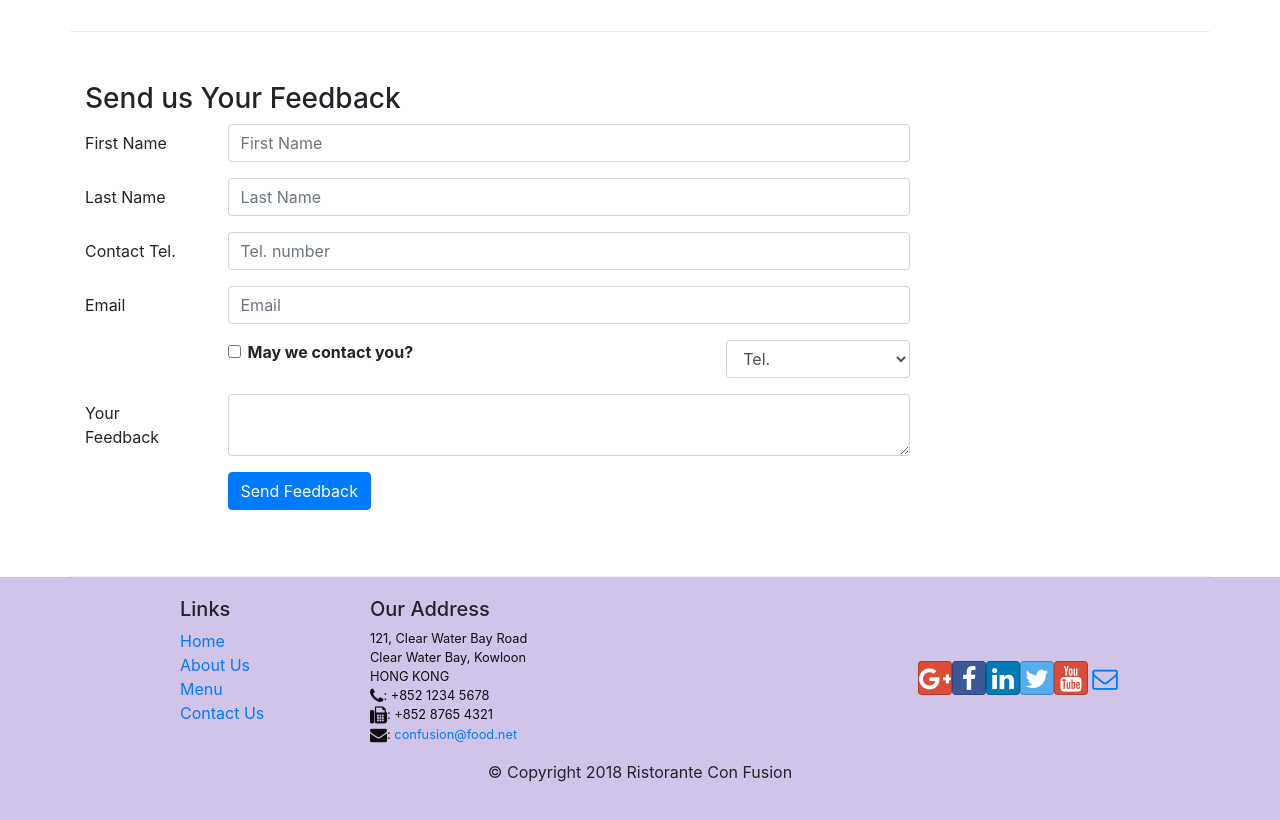
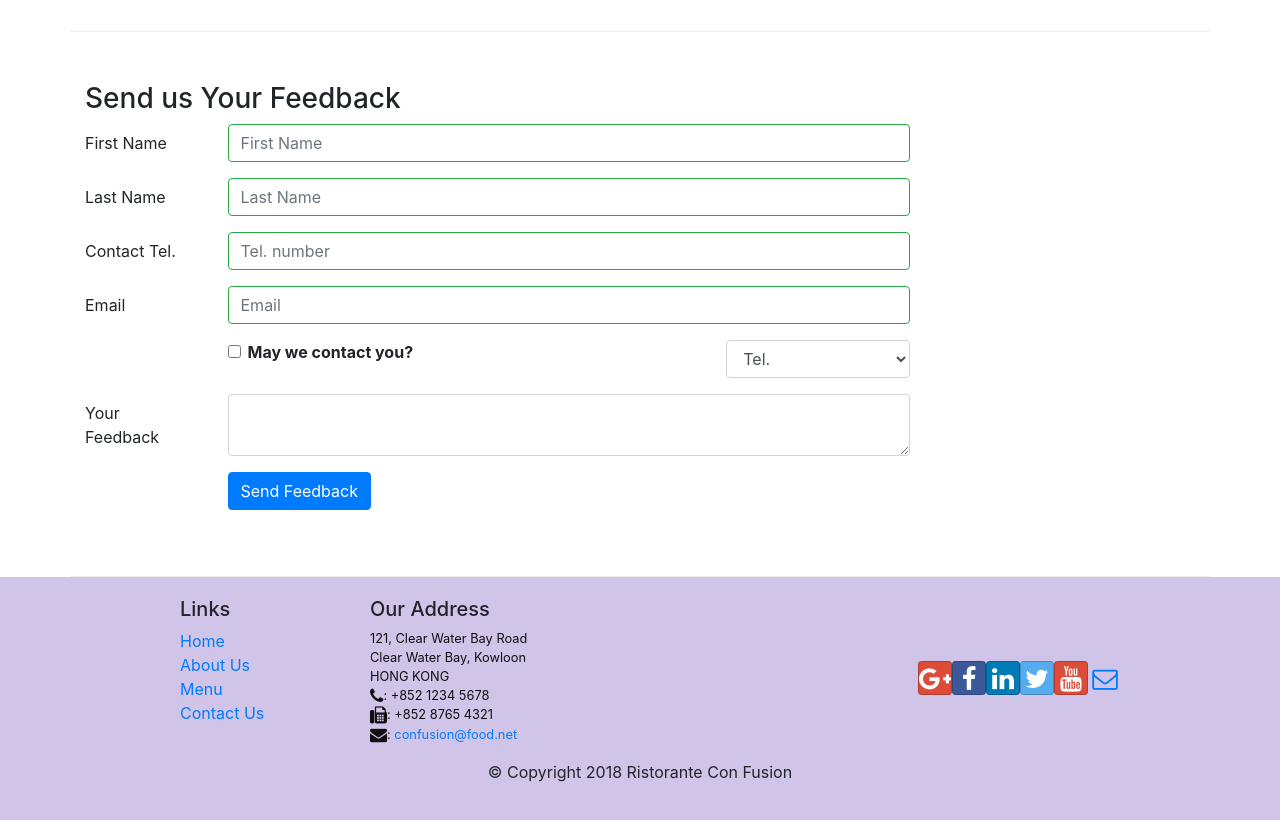
Before and after one commit to MKatrodiya/React, a React (Create React App) app: page /contactus in a window 1280 px wide. Shown: the part 860-1680 px from the top of the page. Built offline with nearby package versions, Linux system fonts and the light colour scheme.

Commit message:
Controlled form validation

```diff
--- a/src/components/ContactComponent.js
+++ b/src/components/ContactComponent.js
@@ -1,5 +1,5 @@
 import React, { Component } from 'react';
-import { Breadcrumb, BreadcrumbItem, Button, Form, FormGroup, Input, Label, Col } from 'reactstrap';
+import { Breadcrumb, BreadcrumbItem, Button, Form, FormGroup, Input, Label, Col, FormFeedback } from 'reactstrap';
 import { Link } from 'react-router-dom';
 
 class Contact extends Component {
@@ -13,10 +13,18 @@
         email: "",
         agree: false,
         contactType:"Tel.",
-        message: ""
+        message: "",
+        touched: {
+            firstname: false,
+            lastname: false,
+            telnum: false,
+            email: false
+        }
     }
     this.handleSubmit=this.handleSubmit.bind(this);
     this.handleInputChange=this.handleInputChange.bind(this);
+    this.handleBlur = this.handleBlur.bind(this);
+
 }
 
     handleInputChange(event){
@@ -30,6 +38,40 @@
         )
     }
 
+    handleBlur = (field) => (evt) => {
+        this.setState({
+            touched: { ...this.state.touched, [field]: true }
+        })
+    }
+
+    validate(firstname, lastname, telnum, email) {
+        const errors = {
+            firstname: '',
+            lastname: '',
+            telnum: '',
+            email: ''
+        };
+
+        if (this.state.touched.firstname && firstname.length < 3)
+            errors.firstname = 'First Name should be >= 3 characters';
+        else if (this.state.touched.firstname && firstname.length > 10)
+            errors.firstname = 'First Name should be <= 10 characters';
+
+        if (this.state.touched.lastname && lastname.length < 3)
+            errors.lastname = 'Last Name should be >= 3 characters';
+        else if (this.state.touched.lastname && lastname.length > 10)
+            errors.lastname = 'Last Name should be <= 10 characters';
+
+        const reg = /^\d+$/;
+        if (this.state.touched.telnum && !reg.test(telnum))
+            errors.telnum = 'Tel. Number should contain only numbers';
+
+        if(this.state.touched.email && email.split('').filter(x => x === '@').length !== 1)
+            errors.email = 'Email should contain a @';
+
+        return errors;
+    }
+
     handleSubmit(event){
         console.log("Current state is: " + JSON.stringify(this.state));
         alert("Current state is: " + JSON.stringify(this.state));
@@ -37,6 +79,8 @@
     }
 
     render(){
+        const errors = this.validate(this.state.firstname, this.state.lastname, this.state.telnum, this.state.email);
+
         return(
             <div className="container">
                 <div className="row">
@@ -84,25 +128,47 @@
                             <FormGroup row>
                                 <Label htmlFor="firstname" md={2}>First Name</Label>
                                 <Col md={10}>
-                                    <Input type="text" id="firstname" name="firstname" placeholder="First Name" value={this.state.firstname} onChange={this.handleInputChange} />
+                                    <Input type="text" id="firstname" name="firstname"
+                                        placeholder="First Name"
+                                        value={this.state.firstname} onChange={this.handleInputChange}
+                                        valid={errors.firstname === ''}
+                                        invalid={errors.firstname !== ''}
+                                        onBlur={this.handleBlur('firstname')}
+                                        onChange={this.handleInputChange} />
+                                    <FormFeedback>{errors.firstname}</FormFeedback>
                                 </Col>
                             </FormGroup>
                             <FormGroup row>
                                 <Label htmlFor="lastname" md={2}>Last Name</Label>
                                 <Col md={10}>
-                                    <Input type="text" id="lastname" name="lastname" placeholder="Last Name" value={this.state.lastname} onChange={this.handleInputChange} />
+                                    <Input type="text" id="lastname" name="lastname" placeholder="Last Name"
+                                        valid={errors.lastname === ''}
+                                        invalid={errors.lastname !== ''}
+                                        onBlur={this.handleBlur('lastname')}
+                                        onChange={this.handleInputChange} />
+                                    <FormFeedback>{errors.lastname}</FormFeedback>
                                 </Col>
                             </FormGroup>
                             <FormGroup row>
                                 <Label htmlFor="telno" md={2}>Contact Tel.</Label>
                                 <Col md={10}>
-                                    <Input type="tel" id="telnum" name="telnum" placeholder="Tel. number" value={this.state.telnum} onChange={this.handleInputChange} />
+                                    <Input type="tel" id="telnum" name="telnum" placeholder="Tel. number"
+                                        valid={errors.telnum === ''}
+                                        invalid={errors.telnum !== ''}
+                                        onBlur={this.handleBlur('telnum')}
+                                        onChange={this.handleInputChange} />
+                                    <FormFeedback>{errors.telnum}</FormFeedback>
                                 </Col>
                             </FormGroup>
                             <FormGroup row>
                                 <Label htmlFor="email" md={2}>Email</Label>
                                 <Col md={10}>
-                                    <Input type="email" id="email" name="email" placeholder="Email" value={this.state.email} onChange={this.handleInputChange} />
+                                    <Input type="email" id="email" name="email" placeholder="Email"
+                                        valid={errors.email === ''}
+                                        invalid={errors.email !== ''}
+                                        onBlur={this.handleBlur('email')}
+                                        onChange={this.handleInputChange} />
+                                    <FormFeedback>{errors.email}</FormFeedback>
                                 </Col>
                             </FormGroup>
                             <FormGroup row>
```
